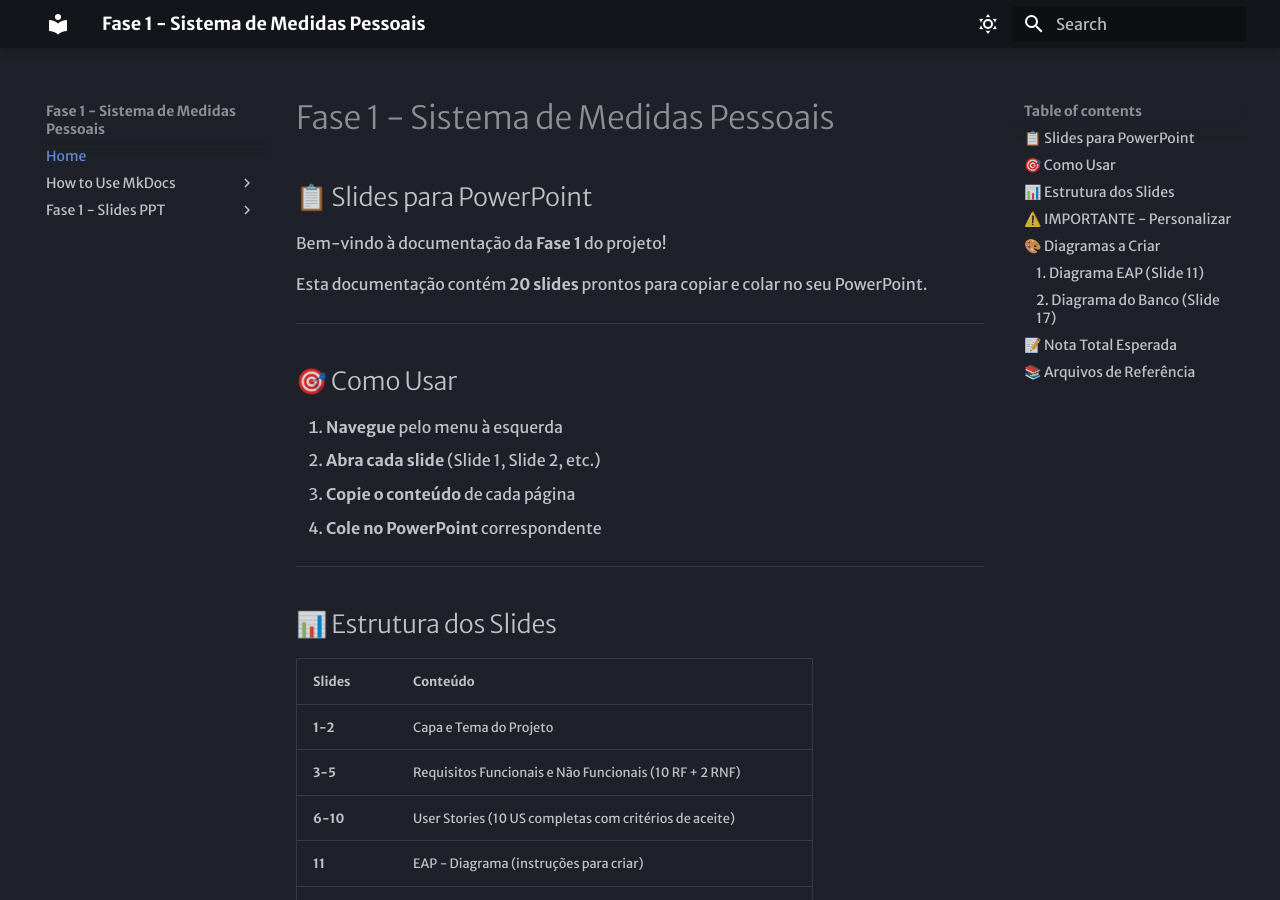
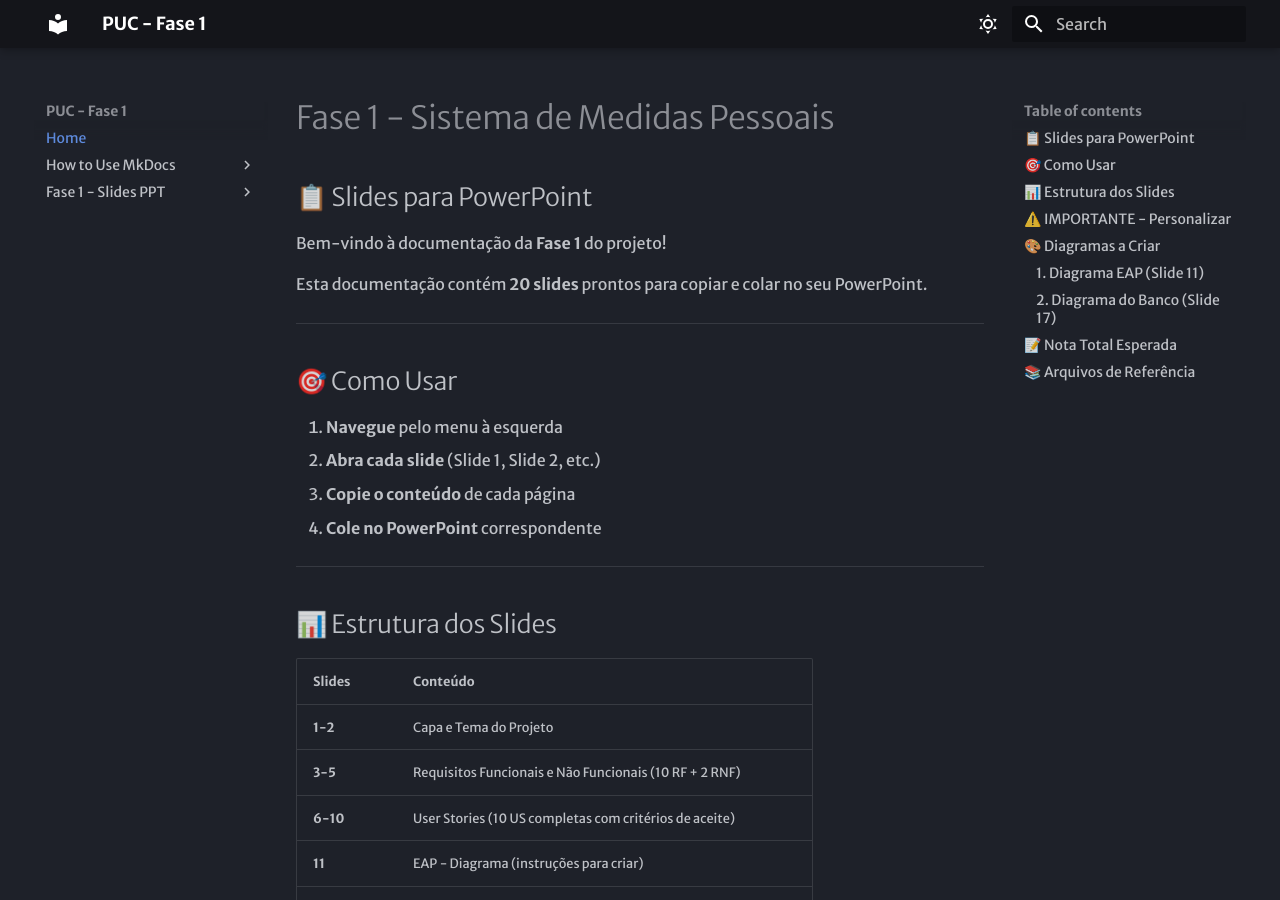
Before and after one commit to RicardoRumi/alv_doc, an MkDocs documentation site: the page built from docs/index.md, in a window 1280 px wide and 900 px high. Built offline with MkDocs 1.6.1 and Material for MkDocs 9.7.7, drawn with Linux system fonts in a browser that asks for light colours; some web fonts are replaced.

Commit message:
Update site title and description

```diff
--- a/mkdocs.yml
+++ b/mkdocs.yml
@@ -1,5 +1,6 @@
-site_name: Fase 1 - Sistema de Medidas Pessoais
-site_url: https://sitename.example
+site_name: PUC - Fase 1
+site_url: https://ricardorumi.github.io/alv_doc/
+site_description: PUC project documentation
 theme:
   name: material
   font:
```
